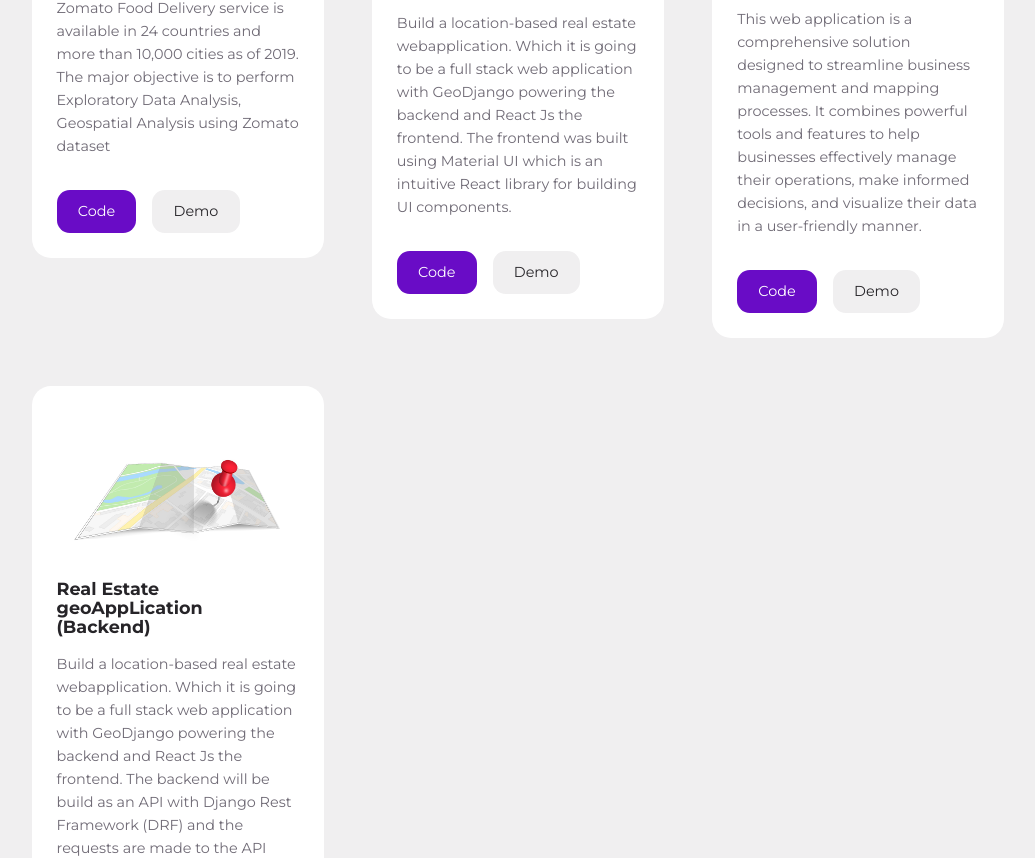
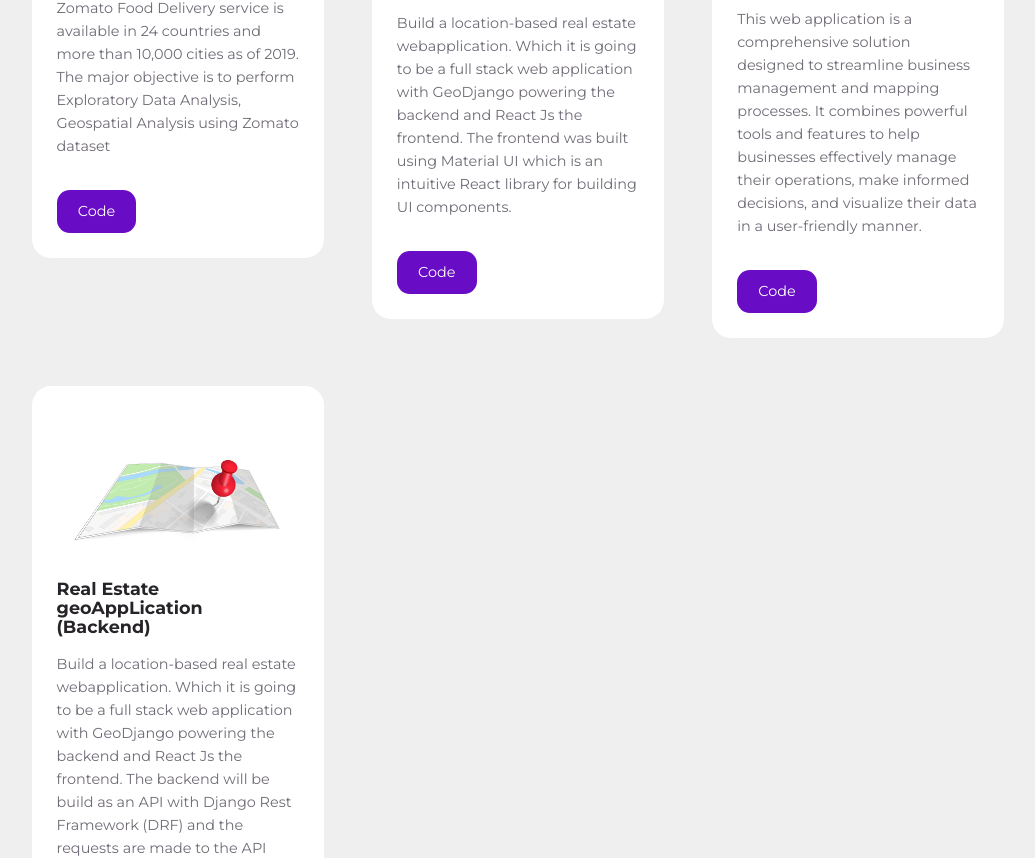
Before and after one commit to youssef-gis/reactPortfolio, a React (Create React App) app: page / in a window 1280 px wide. Shown: the part 2887-3745 px from the top of the page, without its empty margins (122-1157 px from the left). Built offline with nearby package versions, Linux system fonts and the light colour scheme.

Commit message:
Update project.jsx

```diff
--- a/src/sections/portfolio/project.jsx
+++ b/src/sections/portfolio/project.jsx
@@ -10,7 +10,7 @@ const project = ({project}) => {
         <p>{project.desc}</p>
         <div className="portfolio__project-cta">
             <a href={project.github} className='btn sm primary' target='_blank' rel='noopener noreferrer'>Code</a>
-            <a href={project.demo} className='btn sm' target='_blank' rel='noopener noreferrer'>Demo</a>
+
         </div>
     </Card>
   )
```
